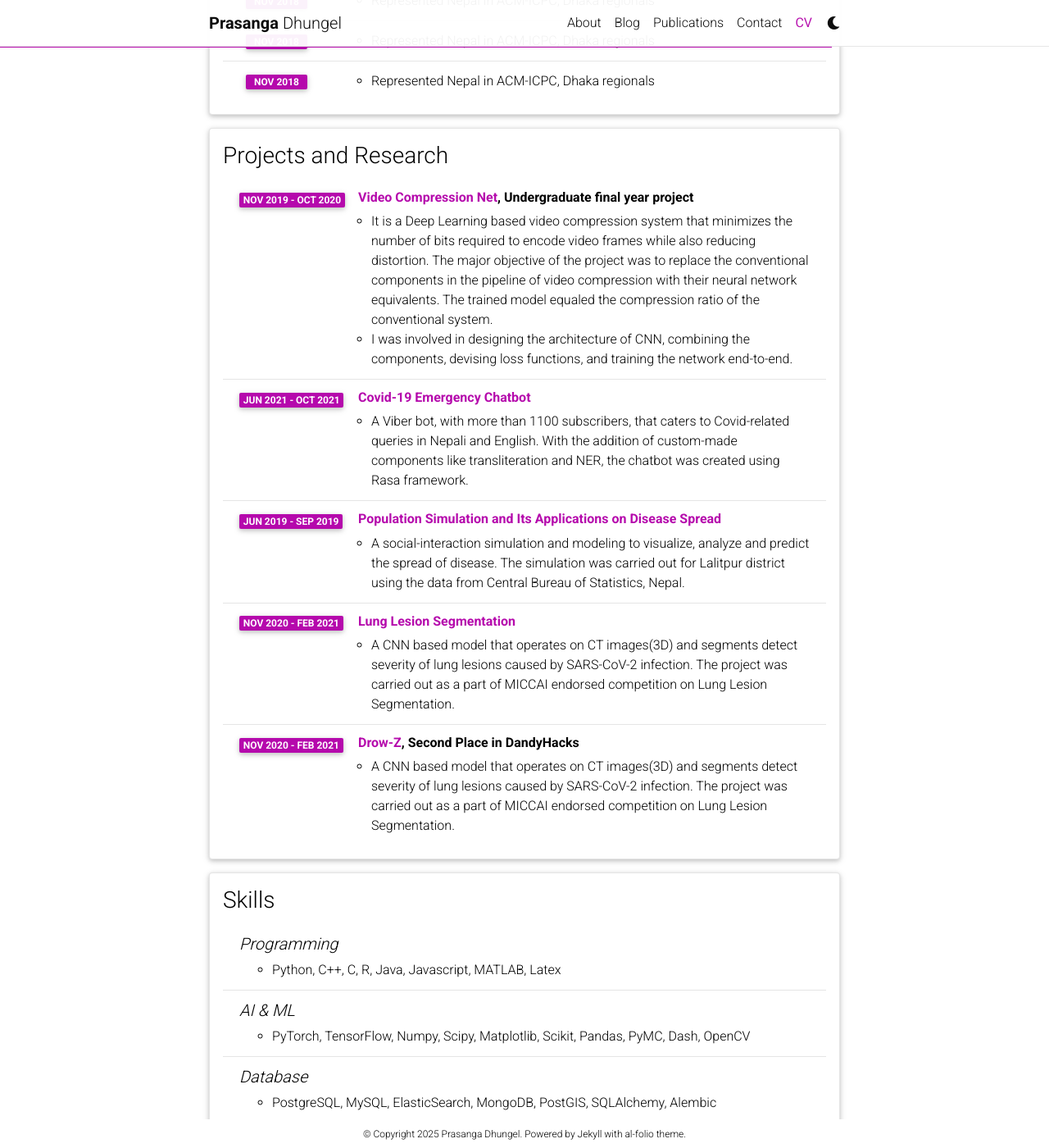
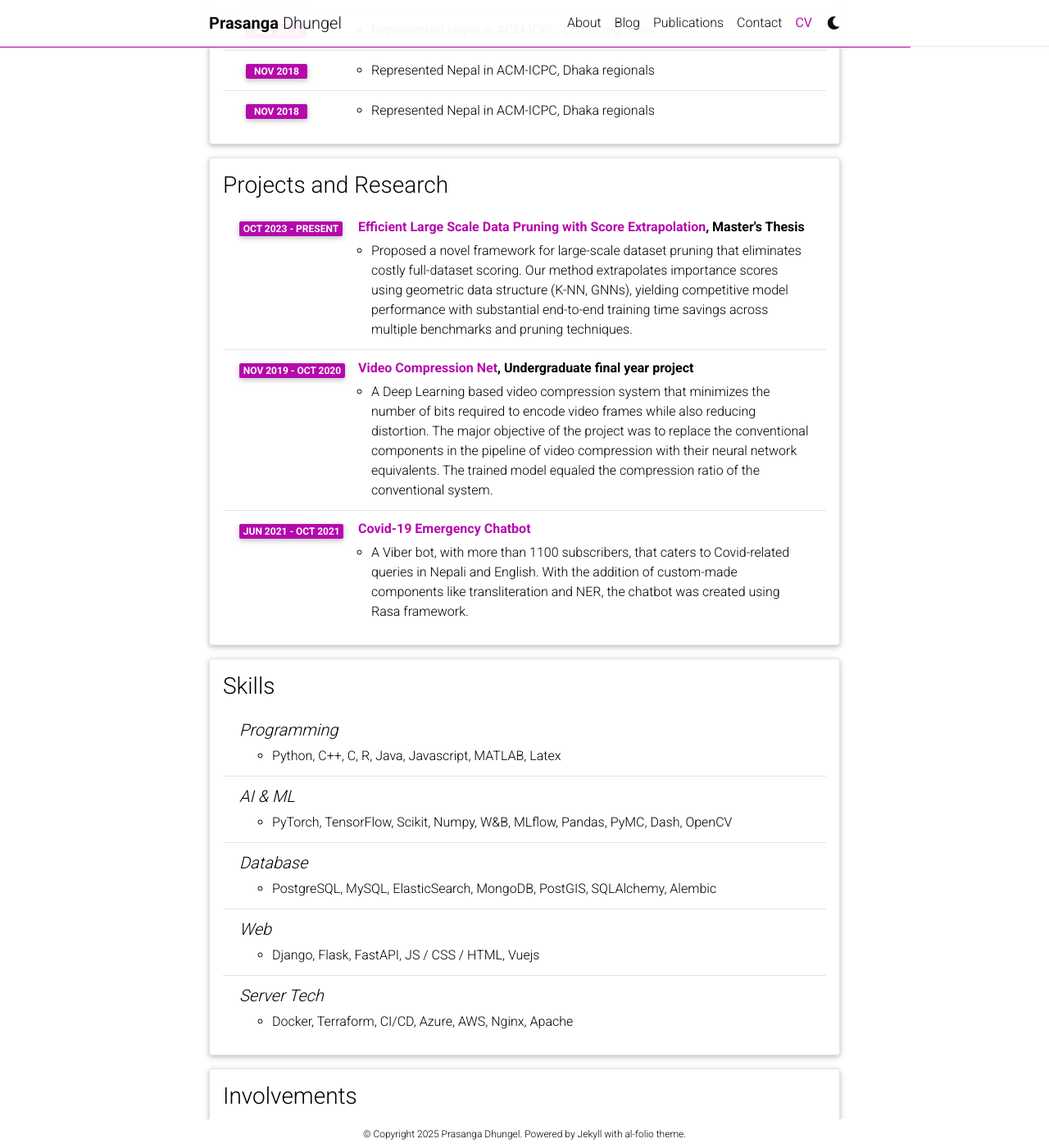
Before and after one commit to prasangadhungel/prasangadhungel.github.io, a Jekyll site: the page built from _pages/cv.md, in a window 1280 px wide and 1400 px high, scrolled down 2374 px. Shown: the whole window at 82% size. Built offline with Jekyll 4.4.1, drawn with Linux system fonts in a browser that asks for light colours; comment, search, counter and statistics services are not loaded; a style sheet for code colours, icons or effects is not loaded; some of the changed text lies outside the part shown.

Commit message:
:zap: update cv

```diff
--- a/_data/cv.yml
+++ b/_data/cv.yml
@@ -3,10 +3,10 @@
   contents:
     - name: Full Name
       value: Prasanga Dhungel
-    - name: Date of Birth
-      value: 4th June 1999
     - name: Current Address
       value: Munich, Germany
+    - name: Key Interests
+      value: Reliable/Interpretable ML, Statistical Inference, ML in non-euclidean spaces
     - name: Languages
       value: English, Nepali, German
 
@@ -15,29 +15,25 @@
   contents:
     - title: Master's in Informatics
       institution: Technical University of Munich (TUM), Munich, Germany
-      year: Apr 2023 - Present
+      year: Apr 2023 - Jun 2025
       description:
-        - "Major Coursework: Deep Learning, Machine Learning with Graphs, Deep Generative Models, Advanced NLP, Statistical Foundation of Learning"
-
+        - "Thesis: Efficient Large Scale Data Pruning with Score Extrapolation (Supervisor: Prof. Stephan Günnemann) 1.0/1.0"
+        - "Major Coursework: Deep Learning, Machine Learning with Graphs, Deep Generative Models, Advanced NLP, Statistical Foundation of Learning, Quantum Computing, Tensor Networks, Computer Vision: Detection, Segmentation and Tracking, Deep Learning for Medicine, Computer Vision: Multi-View Geometry"
+        - "Grade: <b>1.2/1.0 (Passed with High Distinction, Top 8%)</b>"
 
     - title: Bachelor’s Degree In Computer Engineering
       institution: Institute of Engineering, Pulchowk Campus, TU, Nepal
       year: Nov 2016 - Apr 2021
       description:
         - "Major Coursework: Theory of Computation, Data Structure and Algorithms, Operating System, Artificial Intelligence, Computer Organization and Architecture, Discrete Structure, Calculus, Data Mining, Probability and Statistics, Big Data"
-        - "Grade: 79.57% in aggregate"
-
-    - title: High School Education
-      institution: Capital Higher Secondary School, Nepal
-      year: Jun 2014 - Aug 2016
-      description:
-        - "Major Coursework: Physics, Chemistry, Mathematics, Computer Programming"
-        - "Grade: 87.2% in aggregate"
+        - "Grade: 79.57% in aggregate (Top 10%)"
 
 - title: Publications
   type: time_table
   contents:
-    - title: Dhungel, P., Tandan, P., Bhusal, S., Neupane, S., & Shakya, S. (2020). An Efficient Video Compression Network. Proceedings of the IEEE, 1028-1034. <a href="https://www.researchgate.net/publication/349802209_An_Efficient_Video_Compression_Network">Link to Paper</a>
+    - title: Schmidt, S., <b>Dhungel, P.</b>, Löffler, C., Nieth, B., Günnemann, S., & Schwinn, L. (2025). Effective Data Pruning through Score Extrapolation. <a href="https://arxiv.org/abs/2506.09010">Link to Paper</a>
+      year: Jun 2025
+    - title: <b>Dhungel, P.</b>, Tandan, P., Bhusal, S., Neupane, S., & Shakya, S. (2020). An Efficient Video Compression Network. Proceedings of the IEEE, 1028-1034. <a href="https://www.researchgate.net/publication/349802209_An_Efficient_Video_Compression_Network">Link to Paper</a>
       year: Dec 2020
 
 - title: Work Experience
@@ -67,19 +63,15 @@
         - I worked on COVID-19 Lung CT Lesion Segmentation (3D) using CNN architectures like U-Net, DeepLabV3. I also participated in MICCAI endorsed competition on Lung Lesion Segmentation
         - <b>Reference:</b> <a href="mailto:bishesh.khanal@diyo.ai"> Dr. Bishesh Khanal</a>
 
-    - title: Data Science Intern
-      institution: LIS, Lalitpur, Nepal
-      year: Jan 2020 - Jun 2020
-      description:
-        - I worked on assortment recommendations using online sentiments. I also explored and analyzed market trends using large-scale retail data.
-        - <b>Reference:</b> <a href="mailto:hrd@lisnepal.com.np">LIS human resource department</a>
-
 - title: Achievements and Awards
   type: time_table
   contents:
+    - year: Oct 2024
+      items:
+        - Awarded the <b>Deutschlandstipendium </b>  (sponsored by <b>Amazon</b>), granted to the <b>top 900 out of 50,000</b> students, providing €300/month as financial support
     - year: Jul 2016
       items:
-        - Represented Nepal in the 47th International Physics Olympiad, Zurich
+        - Selected among <b>top 5 students</b> to represent Nepal at 47th <b>International Physics Olympiad</b>, Zürich Switzerland
     - year: Nov 2018
       items:
         - Represented Nepal in ACM-ICPC, Dhaka regionals
@@ -105,31 +97,20 @@
 - title: Projects and Research
   type: time_table
   contents:
+    - title: <a href="https://github.com/prasangadhungel/Data-Pruning-with-Extrapolated-Scores">Efficient Large Scale Data Pruning with Score Extrapolation</a>, Master's Thesis
+      year: Oct 2023 - Present
+      description:
+        - Proposed a novel framework for large-scale dataset pruning that eliminates costly full-dataset scoring. Our method extrapolates importance scores using geometric data structure (K-NN, GNNs), yielding competitive model performance with substantial end-to-end training time savings across multiple benchmarks and pruning techniques.
+
     - title: <a href="https://github.com/tukilabs/Video-Compression-Net">Video Compression Net</a>, Undergraduate final year project
       year: Nov 2019 - Oct 2020
       description:
-        - It is a Deep Learning based video compression system that minimizes the number of bits required to encode video frames while also reducing distortion. The major objective of the project was to replace the conventional components in the pipeline of video compression with their neural network equivalents. The trained model equaled the compression ratio of the conventional system.
-        - I was involved in designing the architecture of CNN, combining the components, devising loss functions, and training the network end-to-end.
+        - A Deep Learning based video compression system that minimizes the number of bits required to encode video frames while also reducing distortion. The major objective of the project was to replace the conventional components in the pipeline of video compression with their neural network equivalents. The trained model equaled the compression ratio of the conventional system.
 
     - title: <a href="https://vb.me/covid-19emergencybot">Covid-19 Emergency Chatbot</a>
       year: Jun 2021 - Oct 2021
       description:
         - A Viber bot, with more than 1100 subscribers, that caters to Covid-related queries in Nepali and English. With the addition of custom-made components like transliteration and NER, the chatbot was created using Rasa framework.
-
-    - title: <a href="https://github.com/prasangadhungel/POPULATION-SIMULATION-AND-ITS-APPLICATIONS-ON-DISEASE-SPREAD">Population Simulation and Its Applications on Disease Spread</a>
-      year: Jun 2019 - Sep 2019
-      description:
-        - A social-interaction simulation and modeling to visualize, analyze and predict the spread of disease. The simulation was carried out for Lalitpur district using the data from Central Bureau of Statistics, Nepal.
-
-    - title: <a href="https://github.com/PrasangaDhungel/Medical-Image-Segmentation">Lung Lesion Segmentation</a>
-      year: Nov 2020 - Feb 2021
-      description:
-        - A CNN based model that operates on CT images(3D) and segments detect severity of lung lesions caused by SARS-CoV-2 infection. The project was carried out as a part of MICCAI endorsed competition on Lung Lesion Segmentation.
-
-    - title: <a href="https://devpost.com/software/drow-z">Drow-Z</a>, Second Place in DandyHacks
-      year: Nov 2020 - Feb 2021
-      description:
-        - A CNN based model that operates on CT images(3D) and segments detect severity of lung lesions caused by SARS-CoV-2 infection. The project was carried out as a part of MICCAI endorsed competition on Lung Lesion Segmentation.
 
 
 - title: Skills
@@ -140,7 +121,7 @@
         - Python, C++, C, R, Java, Javascript, MATLAB, Latex
     - title: AI & ML
       items:
-        - PyTorch, TensorFlow, Numpy, Scipy, Matplotlib, Scikit, Pandas, PyMC, Dash, OpenCV
+        - PyTorch, TensorFlow, Scikit, Numpy, W&B, MLflow, Pandas, PyMC, Dash, OpenCV
     - title: Database
       items:
         - PostgreSQL, MySQL, ElasticSearch, MongoDB, PostGIS, SQLAlchemy, Alembic
@@ -149,7 +130,7 @@
         - Django, Flask, FastAPI, JS / CSS / HTML, Vuejs
     - title: Server Tech
       items:
-        - Docker, AWS, Nginx, Apache, Azure
+        - Docker, Terraform, CI/CD, Azure, AWS, Nginx, Apache
 
 - title: Involvements
   type: time_table
```
